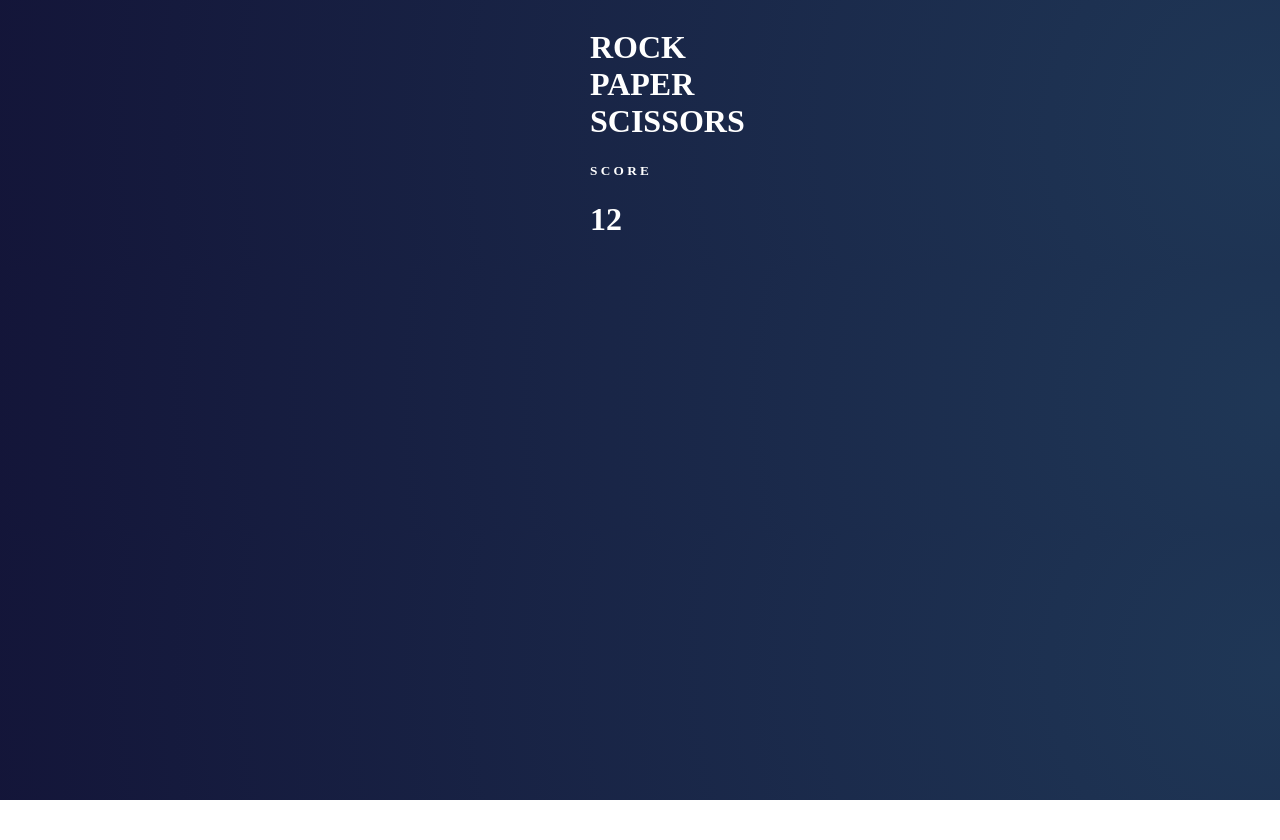
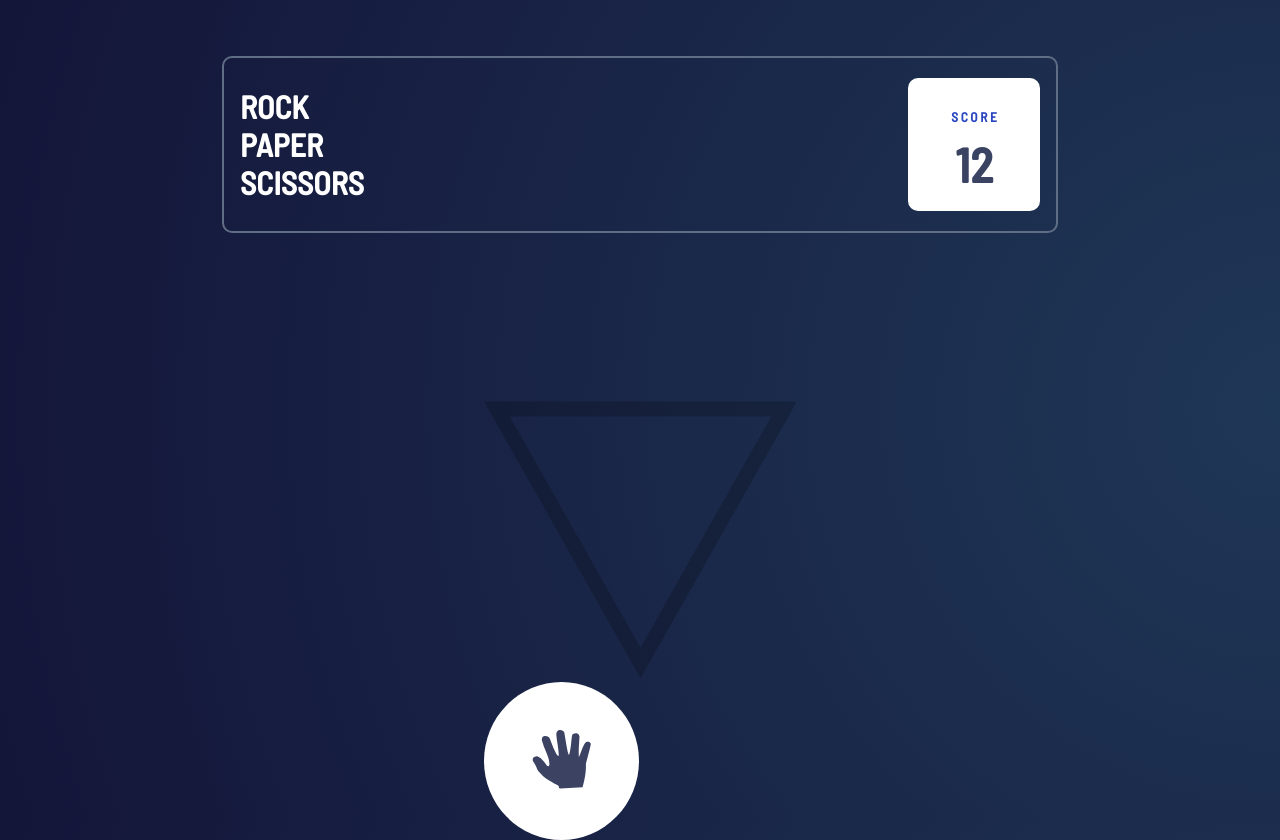
Before and after one commit to NiiAyite/rock-paper-scissors, a plain HTML site: page index.html in a window 1280 px wide. Before the commit the page ends 800 px from the top, so only its background shows below. Drawn offline with Linux system fonts and the light colour scheme.

Commit message:
started making the paper

```diff
--- a/index.html
+++ b/index.html
@@ -18,5 +18,15 @@
       <h1>12</h1>
     </div>
   </header>
+
+  <main>
+    <div class="chain">
+      <img src="./images/bg-triangle.svg" alt="chain">
+    </div>
+
+    <div class="paper">
+      <img src="./images/icon-paper.svg" alt="paper">
+    </div>
+  </main>
 </body>
 </html>
--- a/style.css
+++ b/style.css
@@ -1,12 +1,69 @@
+@font-face {
+    font-family: "Barlow Semi-Condensed";
+    src: url("./barow-semi-condensed/BarlowSemiCondensed-Medium.ttf");
+}
+
+:root {
+    --paper-grad: radial-gradient(hsl(230, 89%, 62%),hsl(230, 89%, 65%));
+}
 body {
     background: radial-gradient(circle at 100%, hsl(214, 47%, 23%), hsl(237, 49%, 15%));
     color: #fff;
     display: flex;
     flex-direction: column;
     align-items: center;
+    font-family: "Barlow Semi-Condensed";
+    height: 100vh;
 }
 
 h1 {
     width: 100px;
+    font-size: 2rem;
+}
 
+header {
+    display: flex;
+    justify-content: space-between;
+    align-items: center;
+    width: 800px;
+    padding: .5rem 1rem;
+    border: 2px solid hsl(217, 16%, 45%);
+    border-radius: 10px;
+    margin-top: 3rem;
 }
+
+.score_board {
+    text-align: center;
+    background-color: #fff;
+    padding: .5rem 1rem;
+    border-radius: 10px;
+}
+
+.score_board h5 {
+    color: hsl(229, 64%, 46%);
+    margin-bottom: 10px;
+}
+
+.score_board h1 {
+    color: hsl(229, 25%, 31%);
+    margin-top: 10px;
+    margin-bottom: 10px;
+    font-size: 3rem;
+}
+
+.chain {
+    margin-top: 10.5rem;
+}
+
+.paper {
+    background-color: #fff;
+    width: fit-content;
+    padding: 3rem;
+    border-radius: 50%;
+    border: ;
+}
+
+.paper img {
+    width: 59px;
+    height: 59px;
+}
```
